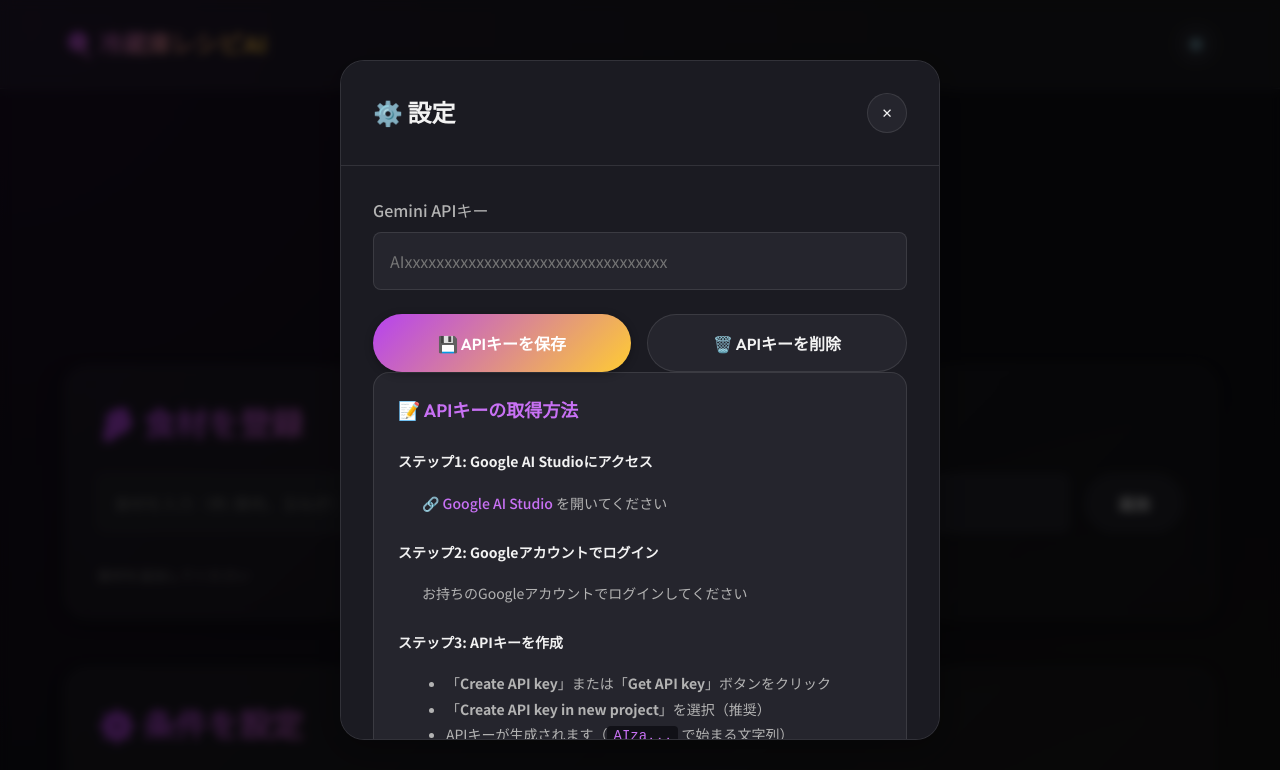
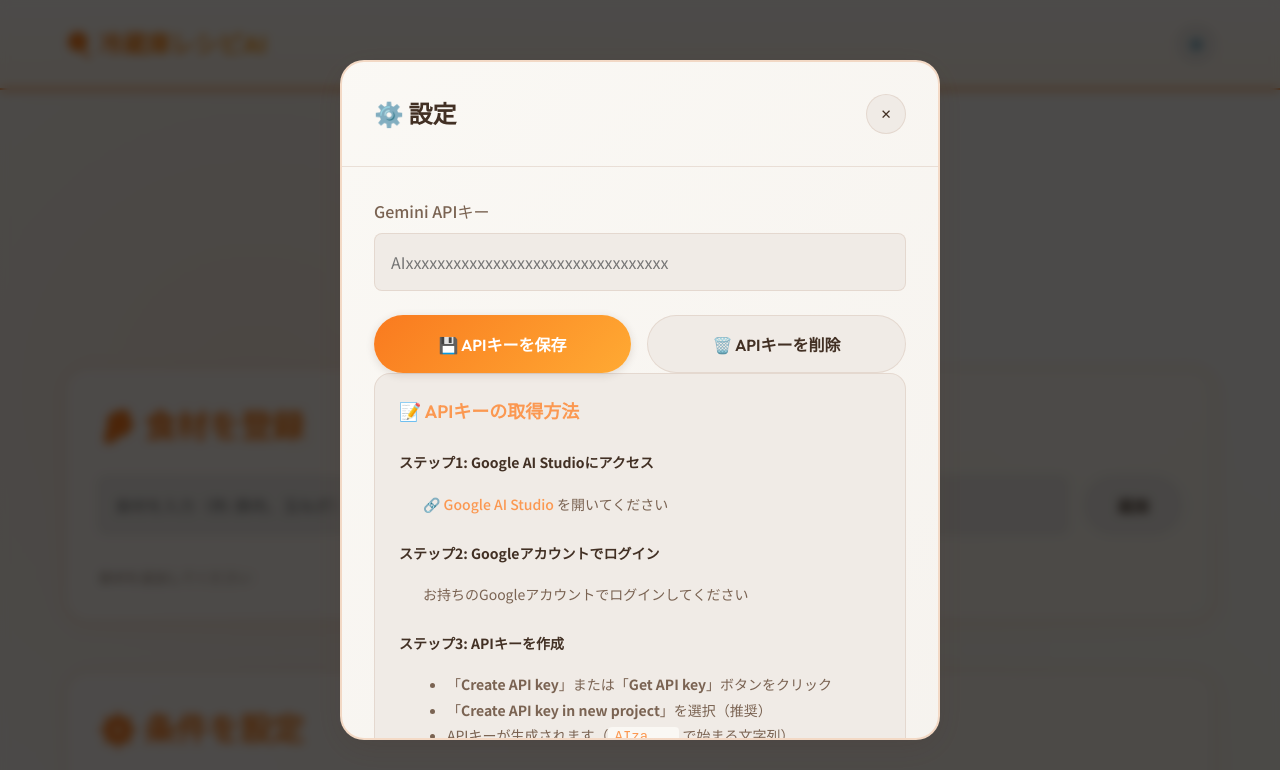
Before and after one commit to yufu085312/leftover-recipe-ai, a website built with Vite: page index.html in a window 1280 px wide. Shown: the top 770 px of the page. Built offline with nearby package versions, Linux system fonts and the light colour scheme.

Commit message:
ページ全体のデザイン変更

```diff
--- a/src/components/RecipeDisplay.js
+++ b/src/components/RecipeDisplay.js
@@ -117,7 +117,7 @@
               type="text"
               class="input refine-input"
               data-index="${index}"
-              placeholder="カスタム指示（例: ベジタリアン向けに）"
+              placeholder="カスタム指示"
             >
             <button class="btn btn-secondary refine-custom-btn" data-index="${index}">
               修正
--- a/src/styles/main.css
+++ b/src/styles/main.css
@@ -3,29 +3,42 @@
    ========================================== */
 
 :root {
-  /* Color Palette - Vibrant & Modern */
-  --color-primary: hsl(280, 85%, 60%);
-  --color-primary-light: hsl(280, 85%, 70%);
-  --color-primary-dark: hsl(280, 85%, 50%);
+  /* Color Palette - Warm & Cooking Inspired */
+    --color-primary: hsl(25, 95%, 55%);
+    /* オレンジ（メイン） */
+    --color-primary-light: hsl(25, 95%, 65%);
+    /* 明るいオレンジ */
+    --color-primary-dark: hsl(25, 90%, 45%);
+    /* 濃いオレンジ */
 
-  --color-secondary: hsl(45, 100%, 60%);
-  --color-accent: hsl(160, 75%, 55%);
+  --color-secondary: hsl(45, 100%, 55%);
+    /* ゴールデンイエロー */
+    --color-accent: hsl(10, 85%, 60%);
+    /* トマトレッド */
 
-  --color-bg-primary: hsl(240, 15%, 8%);
-  --color-bg-secondary: hsl(240, 12%, 12%);
-  --color-bg-tertiary: hsl(240, 10%, 16%);
+  --color-bg-primary: hsl(40, 40%, 97%);
+    /* クリーム色の背景 */
+    --color-bg-secondary: hsl(35, 30%, 95%);
+    /* 少し濃いクリーム */
+    --color-bg-tertiary: hsl(30, 25%, 92%);
+    /* さらに濃いクリーム */
 
-  --color-text-primary: hsl(0, 0%, 95%);
-  --color-text-secondary: hsl(0, 0%, 70%);
-  --color-text-muted: hsl(0, 0%, 50%);
+  --color-text-primary: hsl(25, 30%, 20%);
+    /* ダークブラウン */
+    --color-text-secondary: hsl(25, 20%, 40%);
+    /* ミディアムブラウン */
+    --color-text-muted: hsl(25, 15%, 55%);
+    /* ライトブラウン */
 
-  --color-border: hsla(0, 0%, 100%, 0.1);
-  --color-shadow: hsla(0, 0%, 0%, 0.3);
+  --color-border: hsla(25, 30%, 75%, 0.4);
+    /* ソフトボーダー */
+    --color-shadow: hsla(25, 40%, 20%, 0.15);
+    /* ソフトシャドウ */
 
   /* Gradients */
-  --gradient-primary: linear-gradient(135deg, var(--color-primary) 0%, var(--color-secondary) 100%);
-  --gradient-accent: linear-gradient(135deg, var(--color-accent) 0%, var(--color-primary) 100%);
-  --gradient-card: linear-gradient(135deg, rgba(255, 255, 255, 0.05) 0%, rgba(255, 255, 255, 0.02) 100%);
+  --gradient-primary: linear-gradient(135deg, hsl(25, 95%, 55%) 0%, hsl(35, 100%, 60%) 100%);
+    --gradient-accent: linear-gradient(135deg, hsl(10, 85%, 60%) 0%, hsl(25, 95%, 55%) 100%);
+    --gradient-card: linear-gradient(135deg, hsla(25, 100%, 98%, 0.8) 0%, hsla(35, 80%, 96%, 0.8) 100%);
 
   /* Spacing */
   --space-xs: 0.5rem;
@@ -86,8 +99,9 @@
   color: var(--color-text-primary);
   background: var(--color-bg-primary);
   background-image:
-    radial-gradient(at 0% 0%, hsla(280, 85%, 30%, 0.15) 0px, transparent 50%),
-    radial-gradient(at 100% 100%, hsla(45, 100%, 30%, 0.1) 0px, transparent 50%);
+    radial-gradient(circle at 20% 30%, hsla(25, 100%, 88%, 0.4) 0px, transparent 40%),
+      radial-gradient(circle at 80% 70%, hsla(45, 100%, 90%, 0.3) 0px, transparent 40%),
+      radial-gradient(circle at 50% 50%, hsla(10, 80%, 92%, 0.2) 0px, transparent 50%);
   min-height: 100vh;
   overflow-x: hidden;
 }
@@ -122,13 +136,14 @@
    ========================================== */
 
 .header {
-  background: rgba(255, 255, 255, 0.05);
+  background: linear-gradient(to bottom, hsla(25, 100%, 98%, 0.95), hsla(35, 90%, 95%, 0.9));
   backdrop-filter: blur(10px);
-  border-bottom: 1px solid var(--color-border);
+  border-bottom: 2px solid var(--color-primary);
   padding: var(--space-md) 0;
   position: sticky;
   top: 0;
   z-index: 100;
+  box-shadow: 0 2px 10px rgba(255, 140, 60, 0.1);
 }
 
 .header .container {
@@ -182,16 +197,17 @@
 .card {
   background: var(--gradient-card);
   backdrop-filter: blur(10px);
-  border: 1px solid var(--color-border);
+  border: 2px solid hsla(25, 70%, 85%, 0.6);
   border-radius: var(--radius-lg);
   padding: var(--space-lg);
-  box-shadow: var(--shadow-md);
-  transition: transform var(--transition-normal), box-shadow var(--transition-normal);
+  box-shadow: 0 4px 20px rgba(255, 140, 60, 0.08);
+    transition: transform var(--transition-normal), box-shadow var(--transition-normal), border-color var(--transition-normal);
 }
 
 .card:hover {
   transform: translateY(-2px);
-  box-shadow: var(--shadow-lg);
+  box-shadow: 0 8px 30px rgba(255, 140, 60, 0.15);
+    border-color: var(--color-primary);
 }
 
 /* ==========================================
@@ -381,7 +397,7 @@
   align-items: center;
   gap: var(--space-xs);
   padding: var(--space-xs) var(--space-md);
-  background: var(--gradient-accent);
+  background: linear-gradient(135deg, hsl(10, 90%, 65%) 0%, hsl(25, 95%, 60%) 100%);
   color: white;
   border-radius: var(--radius-full);
   font-size: var(--font-size-sm);
@@ -436,19 +452,19 @@
 }
 
 .recipe-card {
-  background: var(--gradient-card);
+  background: linear-gradient(135deg, hsla(25, 100%, 99%, 0.9) 0%, hsla(35, 90%, 97%, 0.9) 100%);
   backdrop-filter: blur(10px);
-  border: 1px solid var(--color-border);
+  border: 2px solid hsla(25, 80%, 80%, 0.5);
   border-radius: var(--radius-lg);
   padding: var(--space-lg);
-  box-shadow: var(--shadow-md);
+  box-shadow: 0 4px 20px rgba(255, 140, 60, 0.1);
   transition: all var(--transition-normal);
   cursor: pointer;
 }
 
 .recipe-card:hover {
   transform: translateY(-4px);
-  box-shadow: var(--shadow-lg);
+  box-shadow: 0 8px 30px rgba(255, 140, 60, 0.2);
   border-color: var(--color-primary);
 }
 
@@ -595,8 +611,8 @@
 }
 
 .modal-content {
-  background: var(--color-bg-secondary);
-  border: 1px solid var(--color-border);
+  background: linear-gradient(135deg, var(--color-bg-primary) 0%, var(--color-bg-secondary) 100%);
+    border: 2px solid hsla(25, 70%, 80%, 0.6);
   border-radius: var(--radius-lg);
   max-width: 600px;
   width: 90%;
@@ -646,7 +662,7 @@
   left: 0;
   width: 100%;
   height: 100%;
-  background: rgba(0, 0, 0, 0.9);
+  background: linear-gradient(135deg, rgba(255, 245, 235, 0.95), rgba(255, 235, 215, 0.95));
   backdrop-filter: blur(10px);
   z-index: 2000;
   align-items: center;
@@ -675,12 +691,12 @@
 .loading-spinner {
   width: 80px;
   height: 80px;
-  border: 5px solid rgba(255, 255, 255, 0.1);
+  border: 5px solid rgba(255, 140, 60, 0.2);
   border-top-color: var(--color-primary);
   border-right-color: var(--color-secondary);
   border-radius: 50%;
   animation: spin 1s cubic-bezier(0.68, -0.55, 0.265, 1.55) infinite;
-  box-shadow: 0 0 30px rgba(199, 91, 255, 0.3);
+  box-shadow: 0 0 30px rgba(255, 140, 60, 0.3);
 }
 
 @keyframes spin {
```
